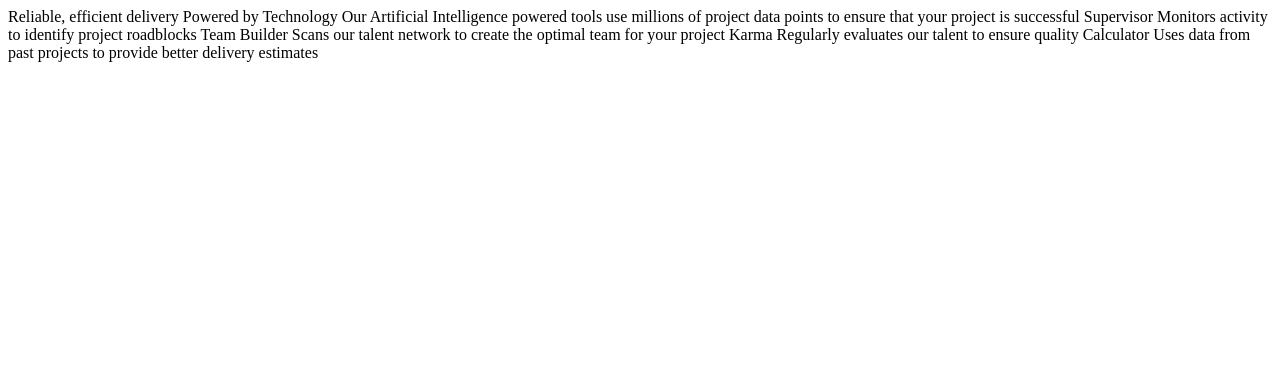
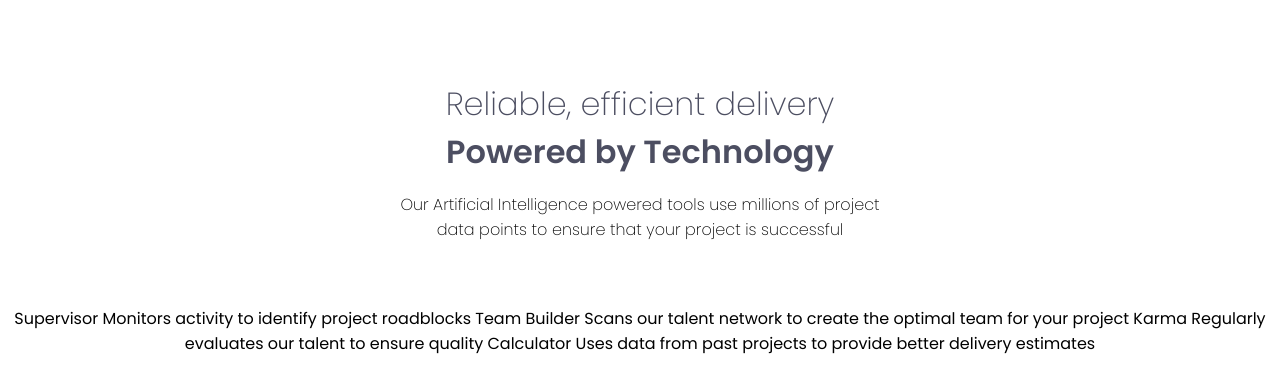
Before and after one commit to LarryTheFatCat/four-card-feature-section-updated, a plain HTML site: page index.html in a window 1280 px wide. Drawn offline with Linux system fonts and the light colour scheme.

Commit message:
add font, titlecss, description css

```diff
--- a/index.html
+++ b/index.html
@@ -8,11 +8,23 @@
   <title>Frontend Mentor | Four card feature section</title>
 </head>
 <body>
-  Reliable, efficient delivery
-  Powered by Technology
+  <div class="container">
+    <h1 class="title-content">
+      Reliable, efficient delivery
+      <br>
+      <span class="t-words">
+        Powered by Technology
+      </span>
+    </h1>
+    <p class="description">
+      Our Artificial Intelligence powered tools use millions of project data points
+      to ensure that your project is successful
+    </p>
+  </div>
 
-  Our Artificial Intelligence powered tools use millions of project data points
-  to ensure that your project is successful
+
+
+
 
   Supervisor
   Monitors activity to identify project roadblocks
--- a/style.css
+++ b/style.css
@@ -0,0 +1,25 @@
+@import url('https://fonts.googleapis.com/css2?family=Poppins:wght@200;400;600&display=swap');
+
+html {
+    font-family: Poppins, sans-serif;
+    text-align: center;
+}
+
+.title-content {
+    font-weight: 200;
+    margin: 5rem;
+    color: hsl(234, 12%, 34%);
+}
+
+.t-words {
+    font-weight: 600;
+}
+
+.description {
+    font-weight: 200;
+    position: relative;
+    top: -4em;
+    width: 30em;
+    display: grid;
+    margin: 0 auto;
+}
```
Also changed, not shown: 1 other file.
